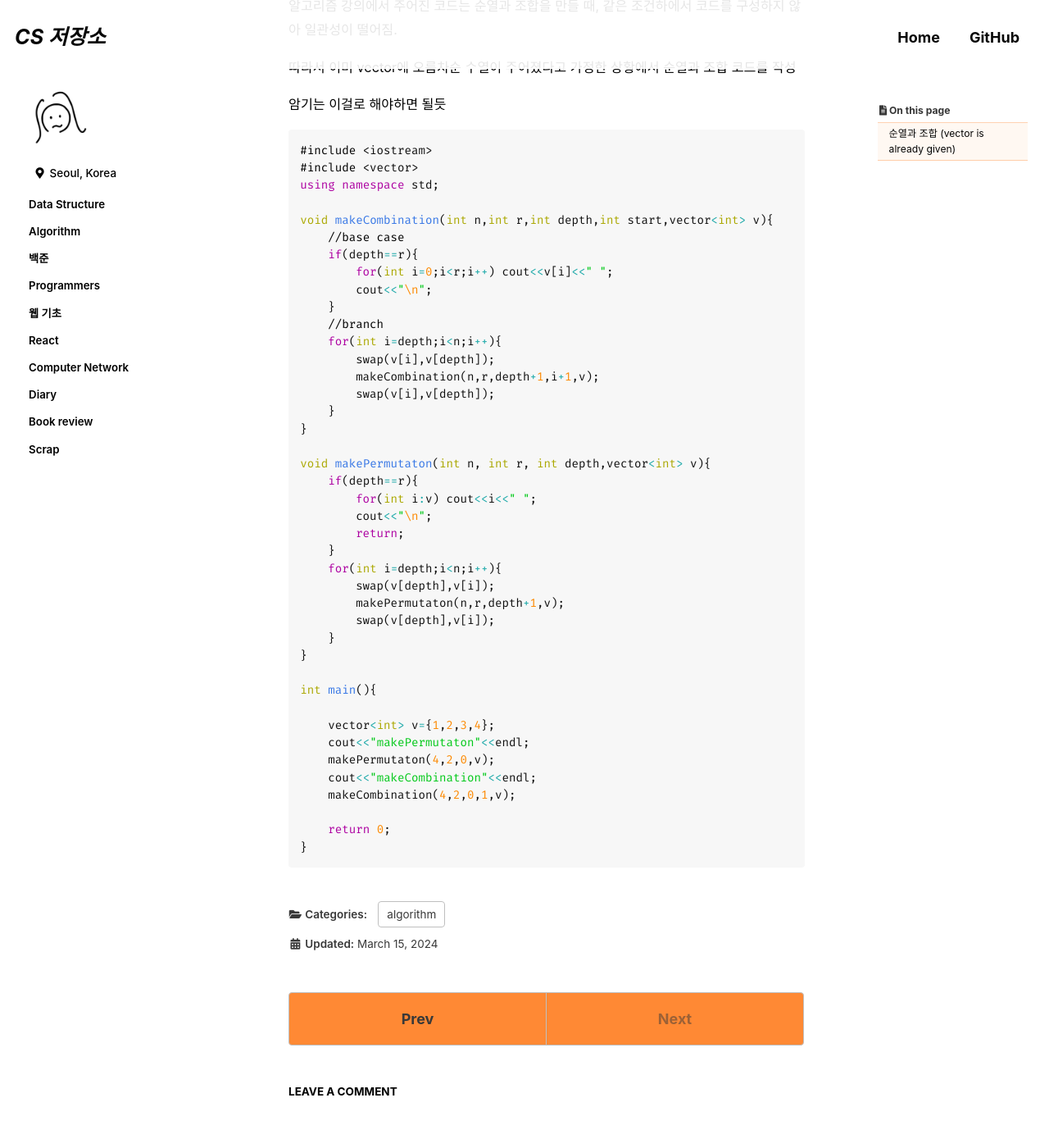
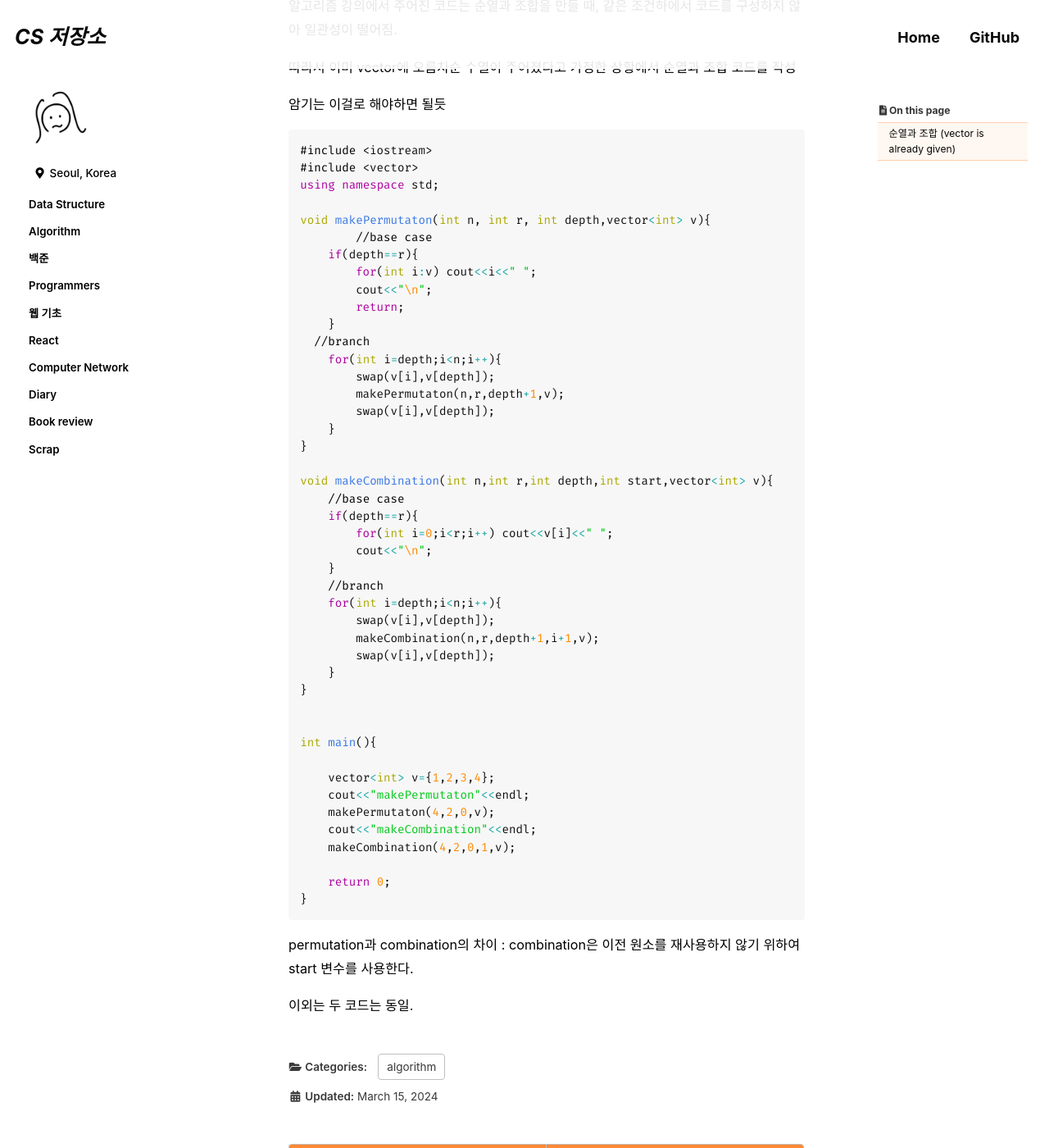
Before and after one commit to forwarder1121/forwarder1121.github.io, a Jekyll site: the page built from _posts/스터디/LS_PS/2024-03-15-LS_PS_Week00(1).md, in a window 1280 px wide and 1400 px high, scrolled down 318 px. Shown: the whole window at 82% size. Built offline with Jekyll 4.4.1, drawn with Linux system fonts in a browser that asks for light colours; cached includes are drawn as plain includes; some web fonts are replaced; comment, search, counter and statistics services are not loaded; some of the changed lines change nothing that is shown.

Commit message:
ADD : CONTENT

````diff
--- a/_posts/스터디/LS_PS/2024-03-15-LS_PS_Week00(1).md
+++ b/_posts/스터디/LS_PS/2024-03-15-LS_PS_Week00(1).md
@@ -18,6 +18,21 @@ categories:
 #include <vector>
 using namespace std;
 
+void makePermutaton(int n, int r, int depth,vector<int> v){
+  	//base case
+    if(depth==r){
+        for(int i:v) cout<<i<<" ";
+        cout<<"\n";
+        return;
+    }
+  //branch
+    for(int i=depth;i<n;i++){
+        swap(v[i],v[depth]);
+        makePermutaton(n,r,depth+1,v);
+        swap(v[i],v[depth]);
+    }
+}
+
 void makeCombination(int n,int r,int depth,int start,vector<int> v){
     //base case
     if(depth==r){
@@ -32,18 +47,6 @@ void makeCombination(int n,int r,int depth,int start,vector<int> v){
     }
 }
 
-void makePermutaton(int n, int r, int depth,vector<int> v){
-    if(depth==r){
-        for(int i:v) cout<<i<<" ";
-        cout<<"\n";
-        return;
-    }
-    for(int i=depth;i<n;i++){
-        swap(v[depth],v[i]);
-        makePermutaton(n,r,depth+1,v);
-        swap(v[depth],v[i]);
-    }
-}
 
 int main(){
 
@@ -56,3 +59,9 @@ int main(){
     return 0;
 }
 ```
+
+
+
+permutation과 combination의 차이 : combination은 이전 원소를 재사용하지 않기 위하여 start 변수를 사용한다.
+
+이외는 두 코드는 동일.
````
